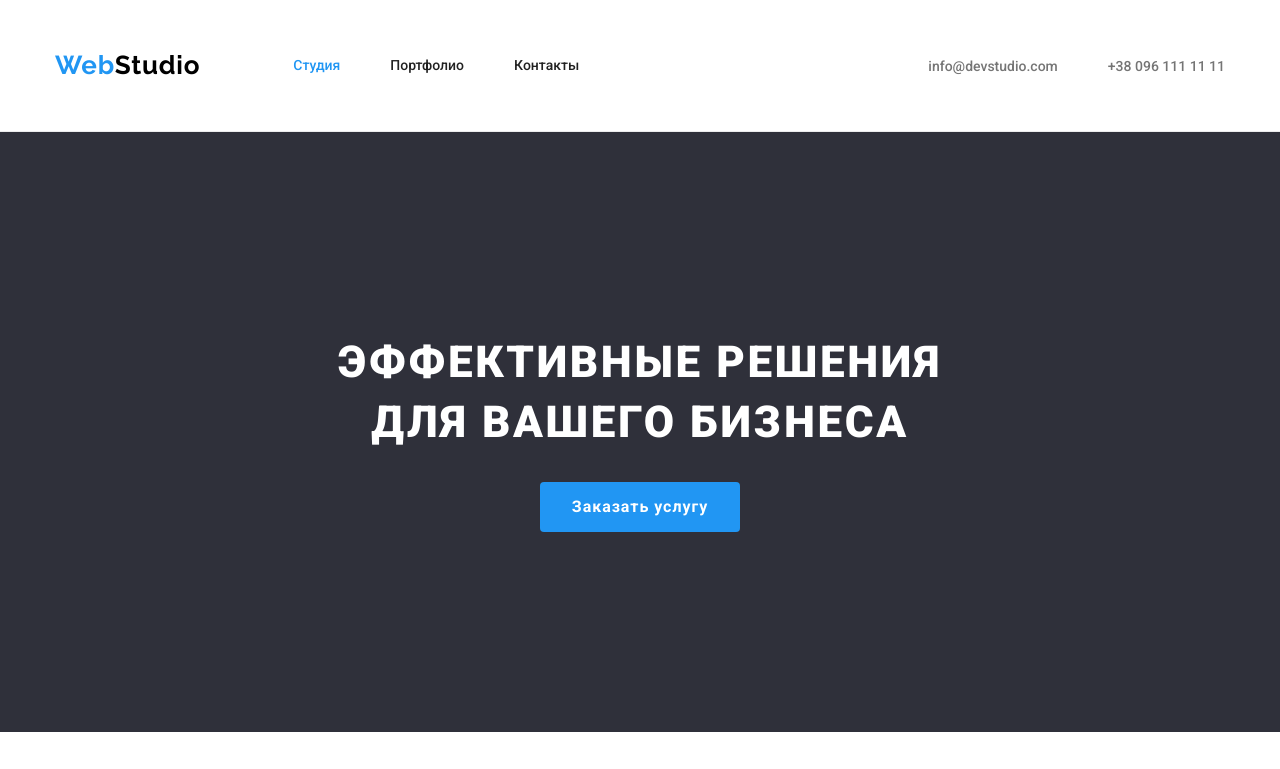
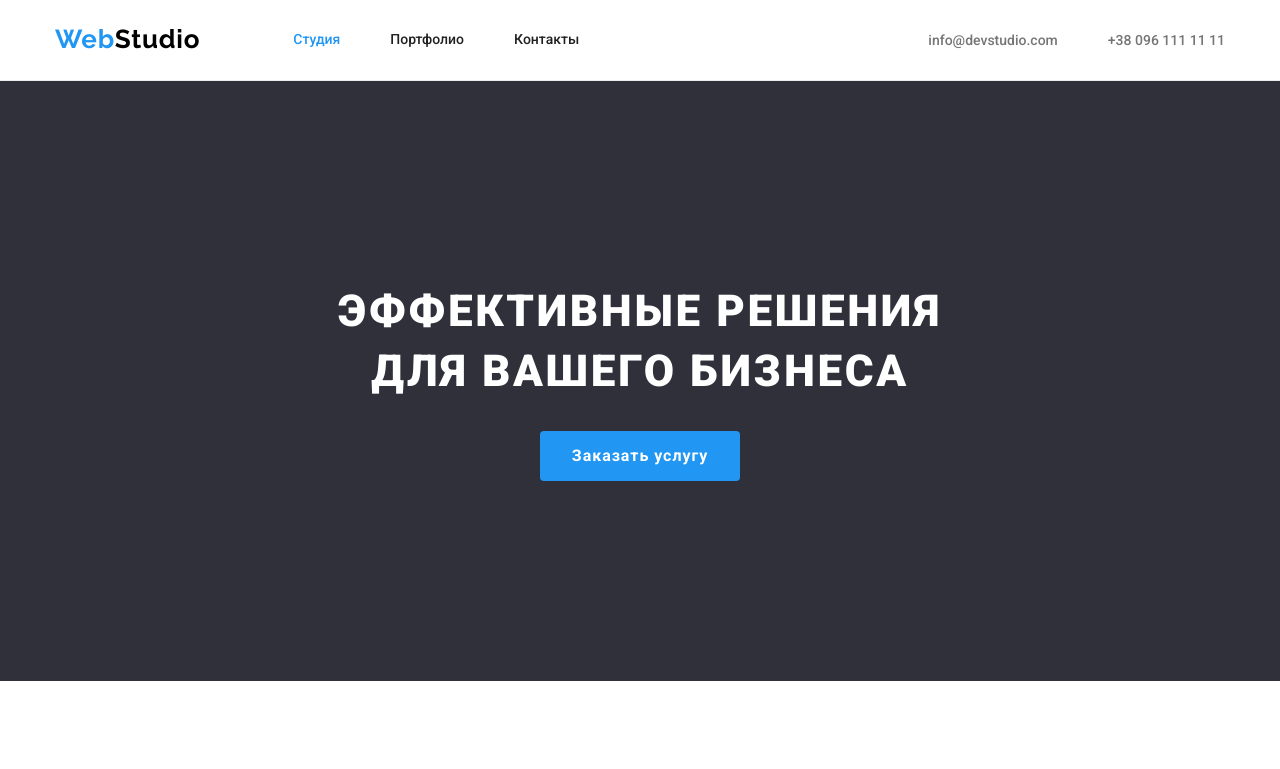
Before and after one commit to polinaproshkina/goit-markup-hw-03, a plain HTML site: page index.html in a window 1280 px wide. Shown: the top 769 px of the page. Drawn offline with nearby package versions, Linux system fonts and the light colour scheme.

Commit message:
Исправляет ошибки ДЗ #3

```diff
--- a/styles.css
+++ b/styles.css
@@ -63,8 +63,8 @@ img {
   align-items: center;
 }
 .header-container{
-  padding-top: 50px;
-  padding-bottom: 50px;
+  padding-top: 24px;
+  padding-bottom: 25px;
 }
 .header-nav{
   margin-right:auto;
```
